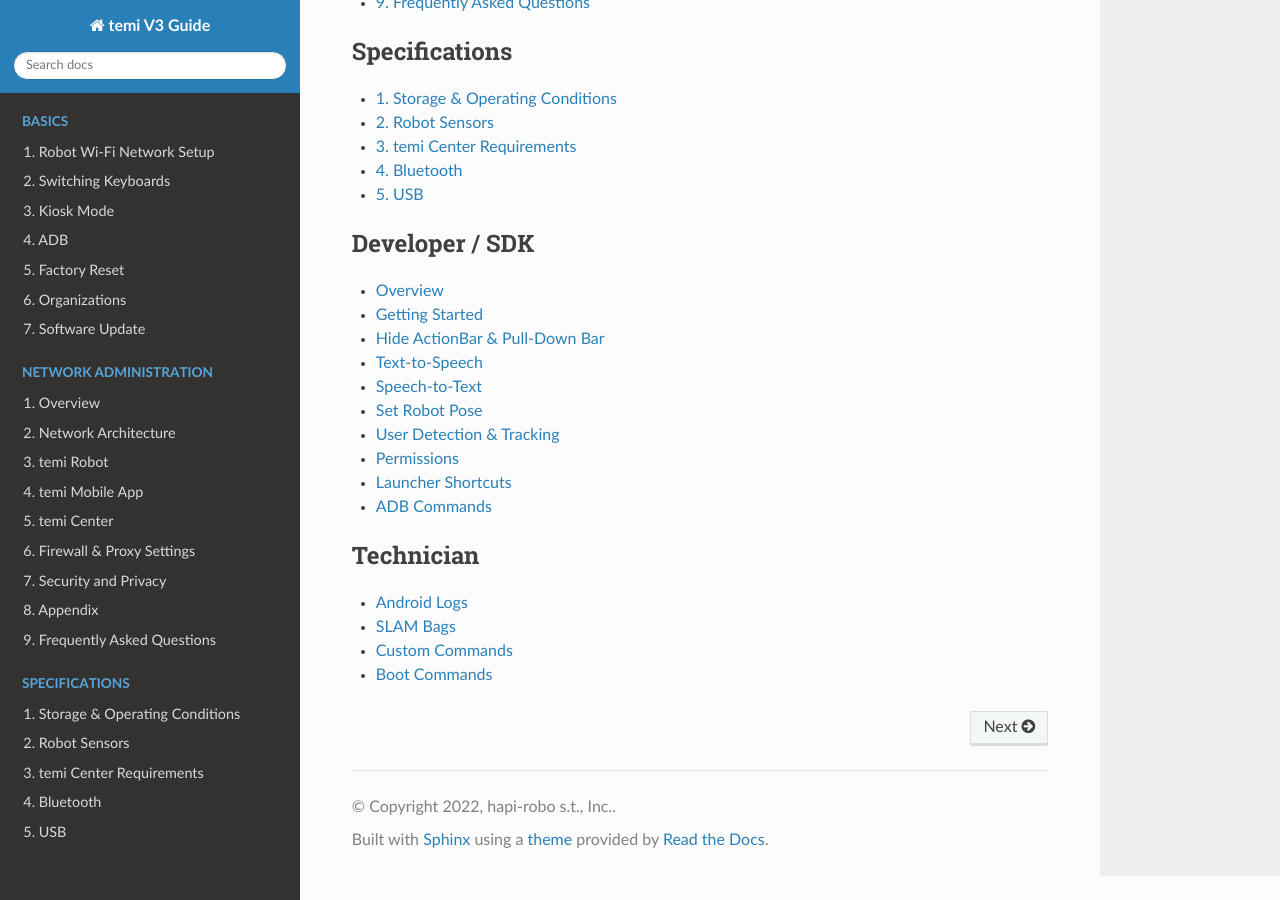
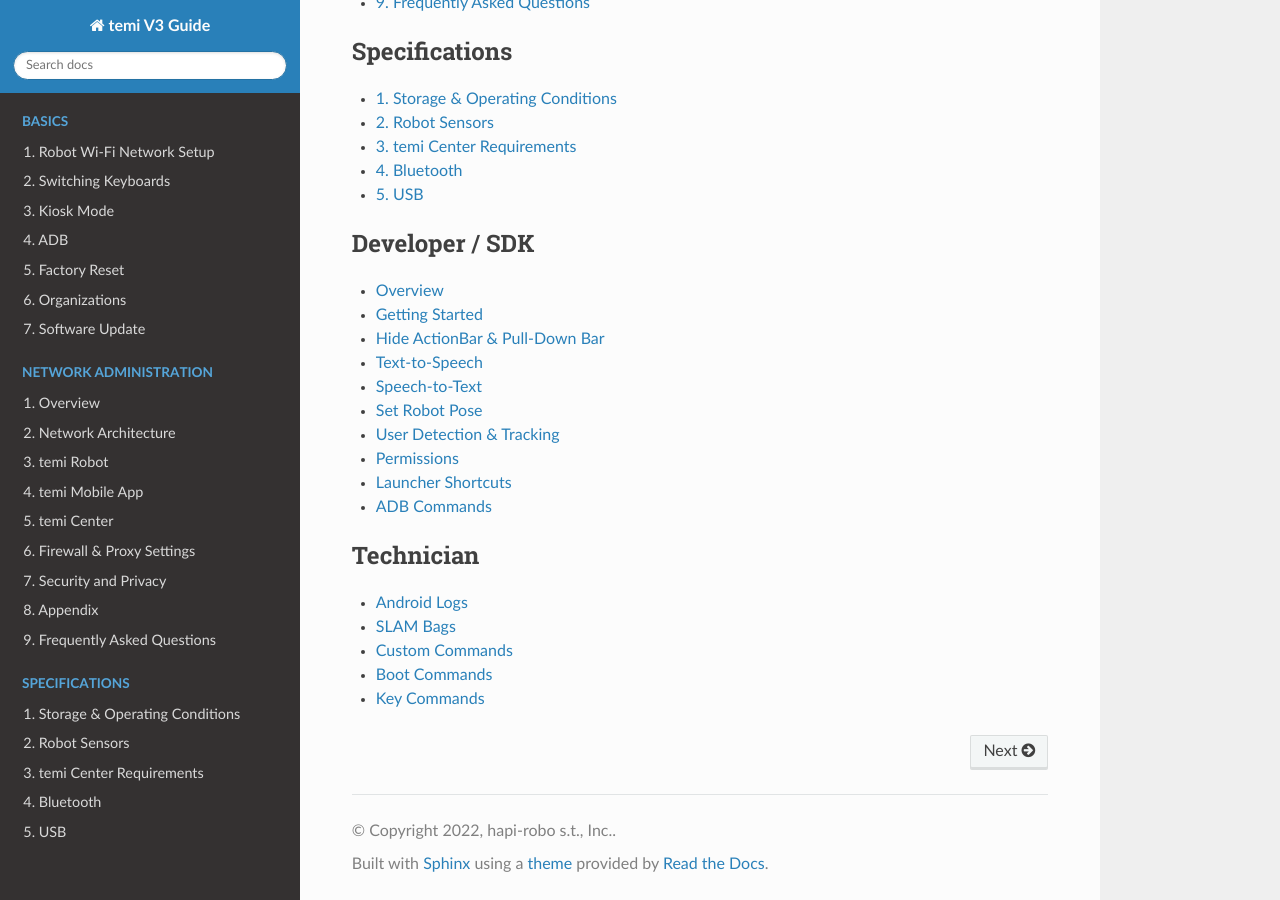
Before and after one commit to hapi-robo/temi-guide-v3, a Sphinx documentation site: the page built from docs/source/index.rst, in a window 1280 px wide and 900 px high, scrolled down 1369 px. Built offline with Sphinx 7.4.7 and the Read the Docs theme 2.0.0, drawn with Linux system fonts in a browser that asks for light colours.

Commit message:
Added technician/05_key_commands

```diff
--- a/docs/source/index.rst
+++ b/docs/source/index.rst
@@ -75,6 +75,7 @@
    technician/02_slam_bags
    technician/03_custom_commands
    technician/04_boot_commands
+   technician/05_key_commands
 
 .. Indices and tables
 .. ==================
```
